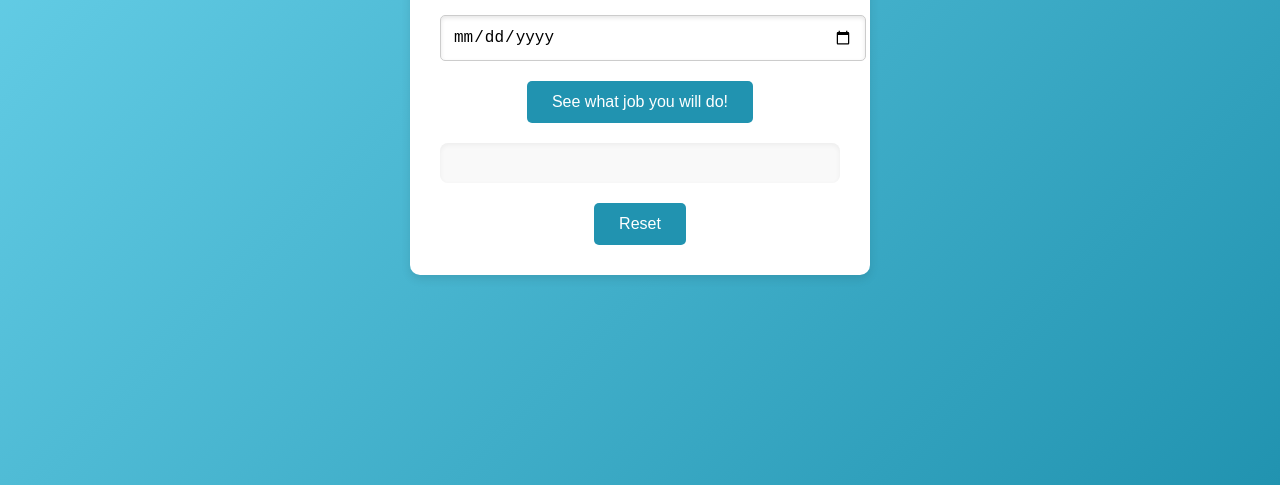
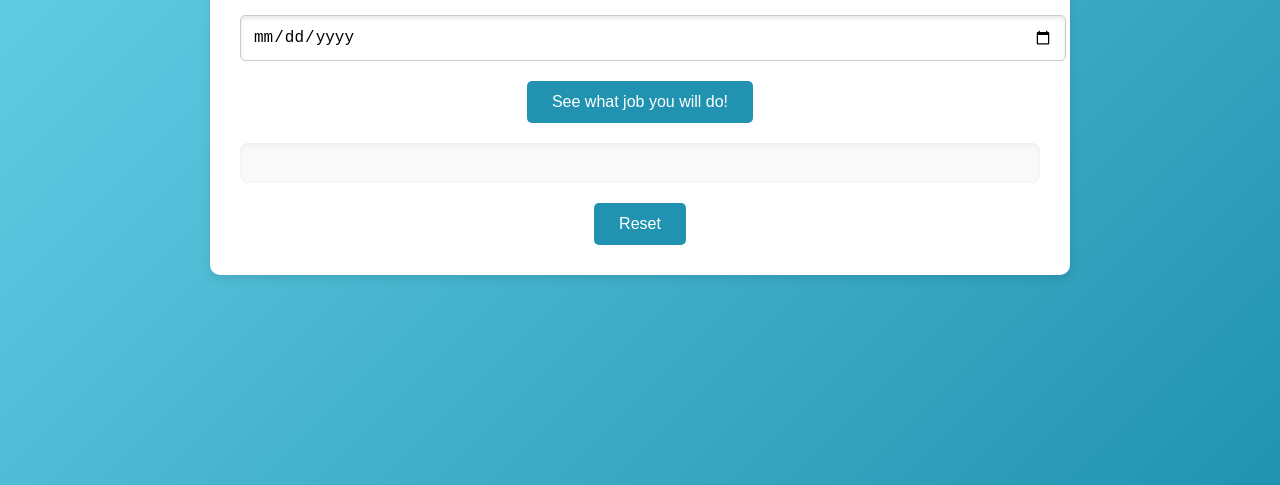
Before and after one commit to SMUCareers/Random-Jobs1, a plain HTML site: page index.html in a window 1280 px wide. Shown: the part 315-800 px from the top of the page. Drawn offline with Linux system fonts and the light colour scheme.

Commit message:
Update styles.css

```diff
--- a/styles.css
+++ b/styles.css
@@ -18,7 +18,7 @@ body {
     border-radius: 10px;
     box-shadow: 0 4px 10px rgba(0, 0, 0, 0.1);
     text-align: center;
-    max-width: 400px;
+    max-width: 800px;
     width: 100%;
 }
 
@@ -63,9 +63,9 @@ h2 {
 
 /* Updated job display styling */
 #jobDisplay {
-    font-size: 80px; /* Bigger font size for emphasis */
-    font-weight: 900;
-    color: #2193b0; /* Make the result color pop */
+    font-size: 60px; /* Bigger font size for emphasis */
+    font-weight: 700;
+    color: #003366; /* Make the result color pop */
     margin-top: 20px;
     padding: 20px;
     background-color: #f9f9f9;
```
